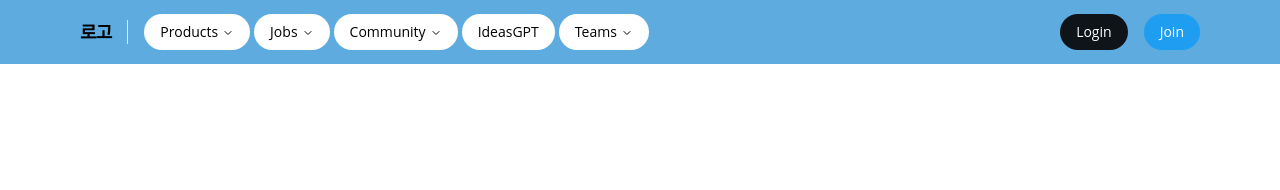
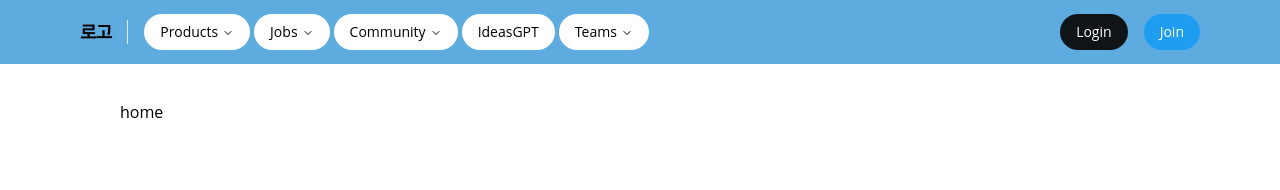
Before and after one commit to MZC-3rd-Project/FRONTEND_SERVER, a React app: page / in a window 1280 px wide. Shown: the top 190 px of the page. Built offline with nearby package versions, Linux system fonts and the light colour scheme; the HTML template or start-up script is replaced by a standard one.

Commit message:
[main] domain 파일 구조 정의

```diff
--- /dev/null
+++ b/src/domains/home/page/Home.jsx
@@ -0,0 +1,8 @@
+
+function Home() {
+    return (
+        <div>home</div>
+    )
+}
+
+export default Home;
--- a/src/routes/route.jsx
+++ b/src/routes/route.jsx
@@ -1,11 +1,15 @@
 import {Routes, Route} from "react-router";
 import MainLayout from "@/components/layout/MainLayout.jsx";
+import Home from "@/domains/home/page/Home.jsx";
 
 
 function CommonRoute(){
     return (<>
         <Routes>
-            <Route path="/" element={<MainLayout/>} />
+            <Route element={<MainLayout/>} >
+                <Route path="/" element={<Home/>}/>
+                <Route path="/sub" element={<div>sub</div>}></Route>
+            </Route>
         </Routes>
     </>);
 }
```
Also changed, not shown: 1 other file (tests, documents, lock files or other folders).
